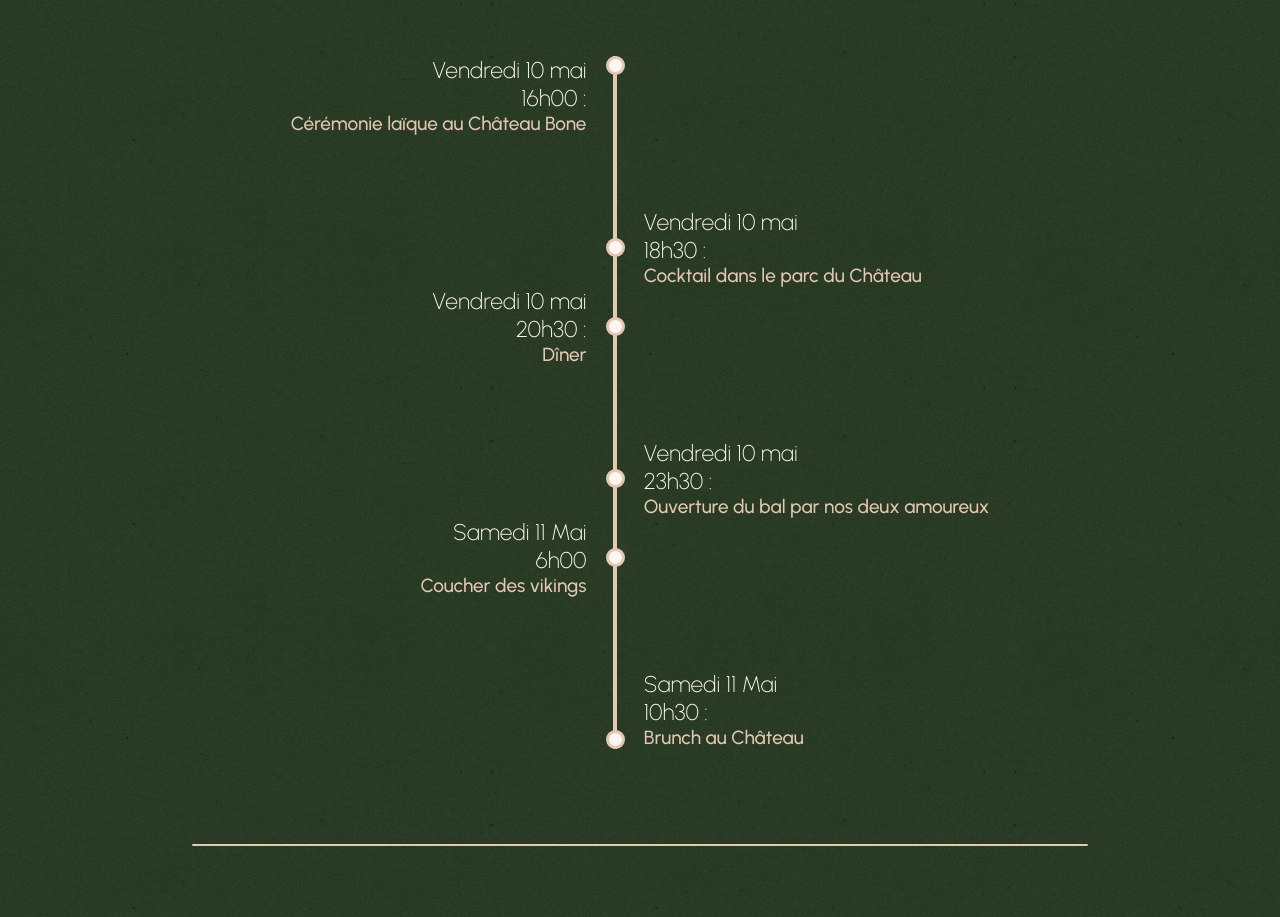
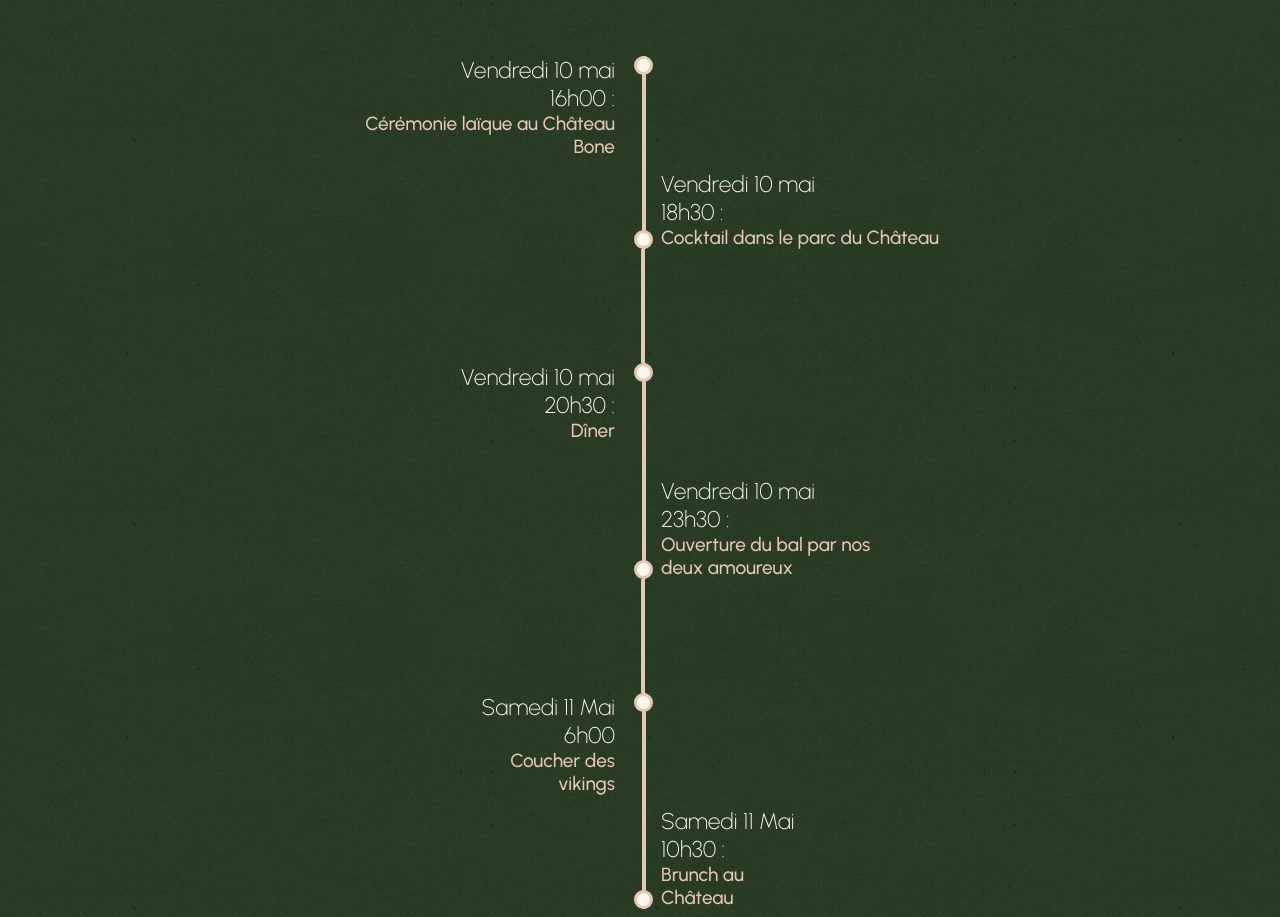
Before and after one commit to Ericgdf/wedding-website, a React (Vite) app: page / in a window 1280 px wide. Shown: the part 1880-2797 px from the top of the page. Built offline with nearby package versions, Linux system fonts and the light colour scheme; a web font is replaced by a local one.

Commit message:
modif section programme

```diff
--- a/src/assets/components/Program_section.jsx
+++ b/src/assets/components/Program_section.jsx
@@ -1,10 +1,10 @@
-import React from 'react'
-import './program_section.css'
+import React from "react";
+import "./program_section.css";
 
 const Program_section = () => {
   return (
-    <div className='program_section_background'>
-      <h2 className='section_title' id='program'>Programme</h2>
+    <div className="program_section_background">
+      {/*<h2 className='section_title' id='program'>Programme</h2>
       <div className="timeline_background">
         <div className="timeline_left">
         <div className='event_background left start'>
@@ -60,9 +60,85 @@ const Program_section = () => {
             </div>
           </div>
         </div>
+  </div>*/}
+      <h2 className="section_title" id="program">
+        Programme
+      </h2>
+      <div className="timeline_background">
+        <div className="timeline_container">
+          <div className="text_right">
+            <div className="text">
+              <p className="timeAndDate_text">
+                Vendredi 10 mai <br />
+                16h00 :
+              </p>
+              <p className="event_text">Cérémonie laïque au Château Bone</p>
+            </div>
+            <div className="ring"></div>
+          </div>
+          <div className="text_left">
+            <div className="text">
+              <p className="timeAndDate_text">
+                Vendredi 10 mai <br />
+                18h30 :
+              </p>
+              <p className="event_text">Cocktail dans le parc du Château</p>
+            </div>
+            <div className="ring"></div>
+          </div>
+        </div>
+
+        <div className="line"></div>
+        <div className="timeline_container">
+          <div className="text_right">
+            <div className="text">
+              <p className="timeAndDate_text">
+                Vendredi 10 mai <br />
+                20h30 :
+              </p>
+              <p className="event_text">Dîner</p>
+            </div>
+            <div className="ring"></div>
+          </div>
+          <div className="text_left">
+            <div className="text">
+              <p className="timeAndDate_text">
+                Vendredi 10 mai <br />
+                23h30 :
+              </p>
+              <p className="event_text">
+                Ouverture du bal par nos deux amoureux
+              </p>
+            </div>
+            <div className="ring"></div>
+          </div>
+        </div>
+        <div className="line"></div>
+        <div className="timeline_container">
+          <div className="text_right">
+            <div className="text">
+              <p className="timeAndDate_text">
+                Samedi 11 Mai <br />
+                6h00
+              </p>
+              <p className="event_text">Coucher des vikings</p>
+            </div>
+            <div className="ring"></div>
+          </div>
+          <div className="text_left">
+            <div className="text">
+              <p className="timeAndDate_text">
+                Samedi 11 Mai <br />
+                10h30 :
+              </p>
+              <p className="event_text">Brunch au Château</p>
+            </div>
+            <div className="ring"></div>
+          </div>
+        </div>
       </div>
     </div>
-  )
-}
+  );
+};
 
-export default Program_section
+export default Program_section;
--- a/src/assets/components/program_section.css
+++ b/src/assets/components/program_section.css
@@ -6,54 +6,52 @@
 
 .timeline_background{
     display: flex;
-    gap :0
+    flex-direction: column;
+    align-items: center;
 
 }
 
-.event_background{
-    gap: 1em;
+.timeline_container{
+    display: flex;
+    justify-content: center;
+    gap: 0;
 }
 
-.left{
+.text_right{
+    width: 50%;
+    gap: 1em;
     display: flex;
+    text-align: end;
     justify-content: flex-end;
-    align-items: center;
-    margin-right: -0.6em;
-    text-align: end;
+    border-right: solid 4px var(--text-color);
 }
 
-.right{
+.text_left{
+    width: 50%;
+    justify-content: flex-end;
+    margin-left: -12px;
+    gap: 1em;
+    padding-top: 6em;
     display: flex;
-    justify-content: flex-start;
-    align-items: center;
-    margin-left: -0.6em;
+    flex-direction: row-reverse;
+    align-items: end;
+
 }
-
-.start{
-    align-items: flex-start;
-}
-
-.end{
-    align-items: flex-end;
-}
-
-.timeline_left{
-    border-right: 4px solid var(--text-color);
-}
-
-
-
-.shadow_box{
-    height: 8em;
-}
-
 
 .ring{
     height: 1em;
-    width: 1em;
+    min-width: 1em;
     background-color: var(--text-color-light);
     border: 3px solid var(--text-color);
     border-radius: 1em;
+    margin-right: -11px;
+}
+
+.line{
+    margin-left: 7px;
+    width: 4px;
+    background-color: var(--text-color);
+    height: 6em;
 }
 
 .timeAndDate_text{
@@ -64,6 +62,7 @@
 
 .event_text{
     font-weight: 500;
+    overflow-wrap: break-word;
 }
 
 @media screen and (max-width:  800px) {
@@ -72,17 +71,6 @@
         width: 1em;
         padding: 0.3em;
     }
-
-    .left{
-        margin-left: 0;
-    }
-
-    .right{
-        margin-right: 0;
-    }
-
-
-
 }
 
 
@@ -94,8 +82,4 @@
     .event_text{
         font-size: 0.8em;
     }
-
-
-
-
 }
```
